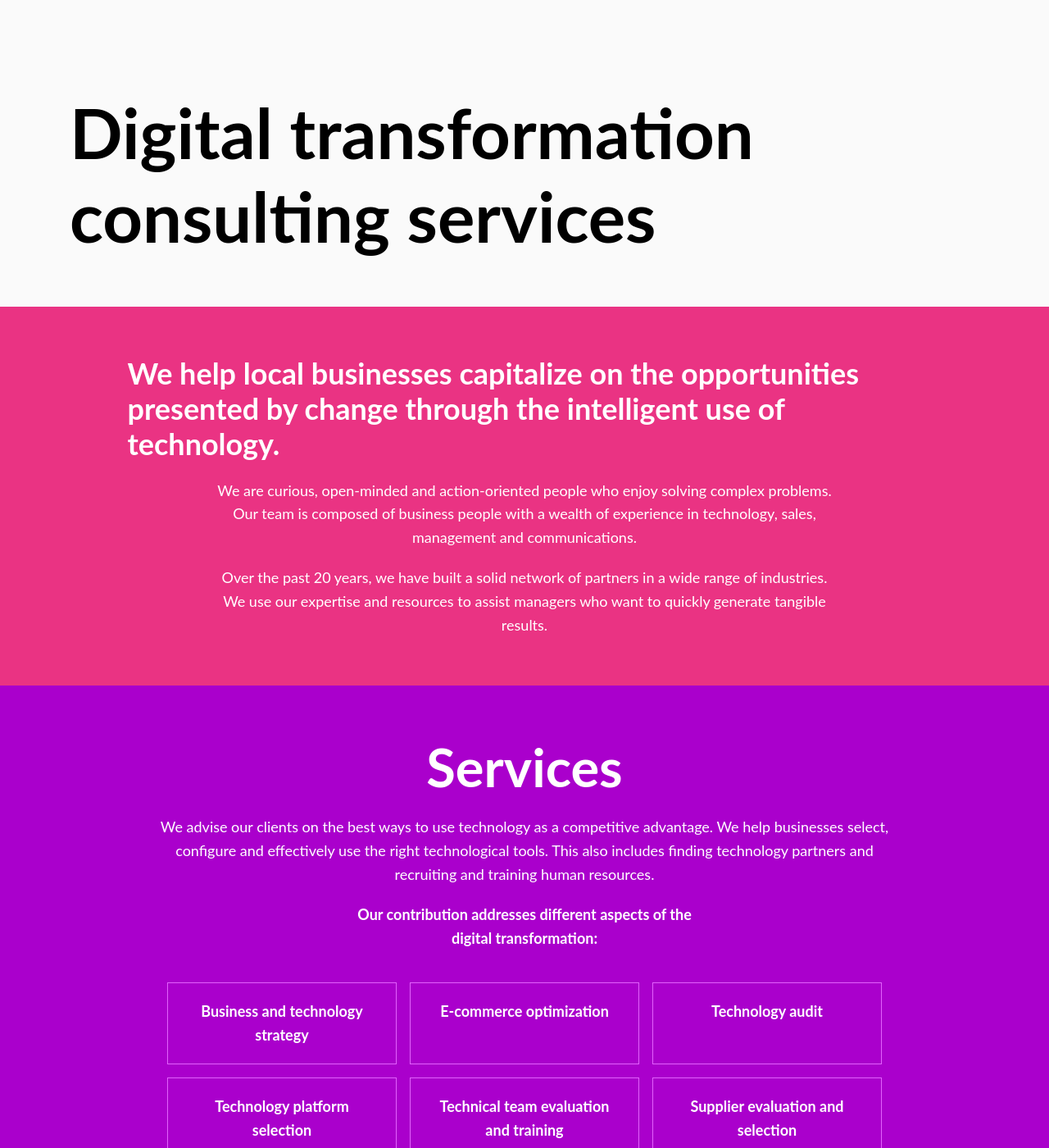
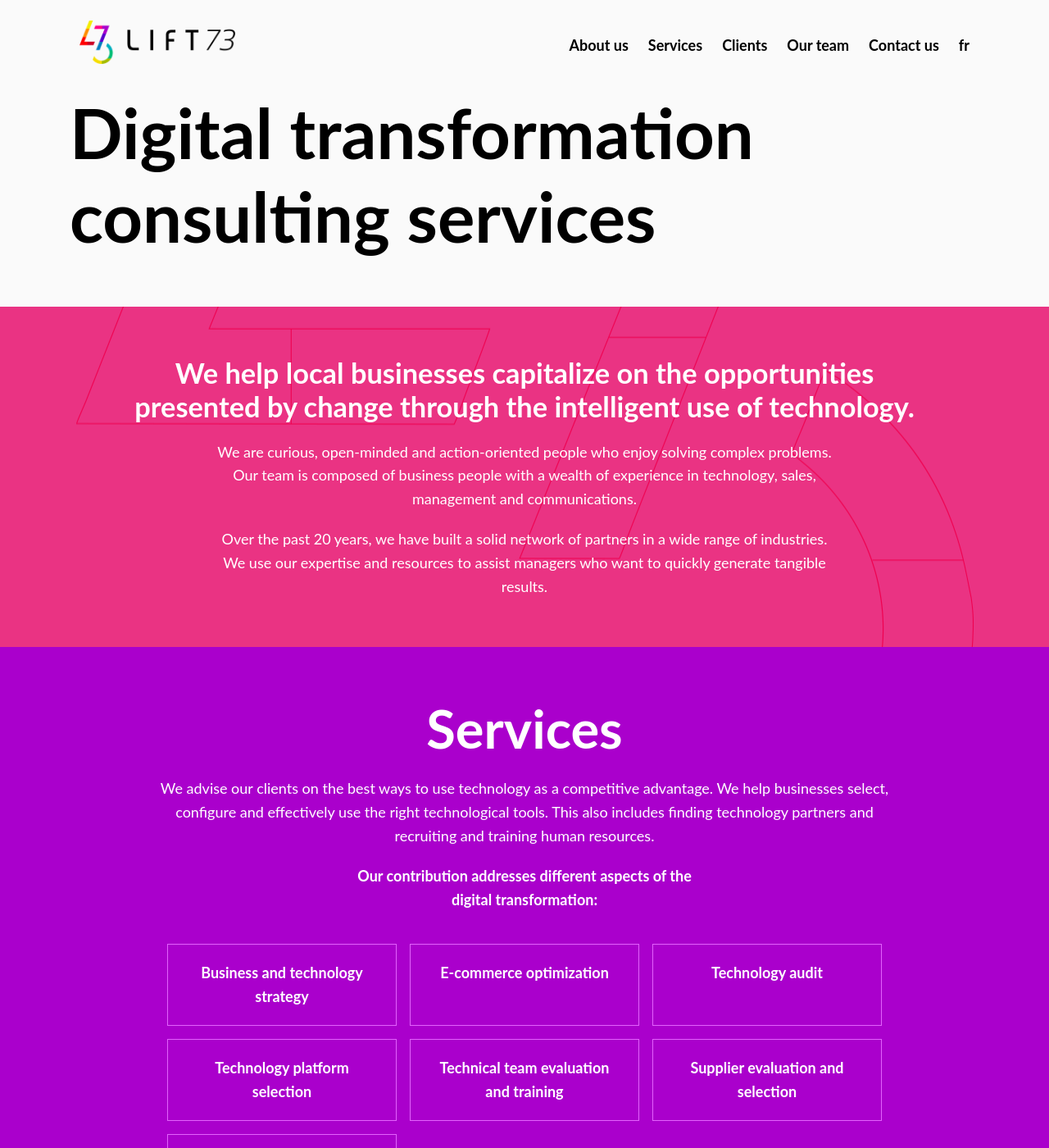
Before and after one commit to tkbmtl/onepage-jekyll-grid, a Jekyll site: the page built from en/index.html, in a window 1280 px wide and 1400 px high. Shown: the whole window at 82% size. Built offline with Jekyll 4.4.1, drawn with Linux system fonts in a browser that asks for light colours; some of the changed text lies outside the part shown.

Commit message:
fixed design and JS for Safari

```diff
--- a/_data/en/logo_clients.json
+++ b/_data/en/logo_clients.json
@@ -2,6 +2,10 @@
     {
         "name": "BDC",
         "img": "bdc@2x.png"
+    },
+    {
+        "name": "Videotron",
+        "img": "Videotron.png"
     },
     {
         "name": "Colabor",
--- a/_data/fr/logo_clients.json
+++ b/_data/fr/logo_clients.json
@@ -2,6 +2,10 @@
     {
         "name": "BDC",
         "img": "bdc@2x.png"
+    },
+    {
+        "name": "Videotron",
+        "img": "Videotron.png"
     },
     {
         "name": "Colabor",
--- a/_includes/footer.html
+++ b/_includes/footer.html
@@ -4,7 +4,7 @@
         <div class="title"><h2>Contact</h2></div>
         <address>
             <ul>
-                <li><a href="tel:+15149999999" class="phone_number">514-999-9999</a></li>
+                <li><a href="tel:+15149925787" class="phone_number">514-992-5787</a></li>
                 <li><a href="mailto:hello@lift73.com">hello@lift73.com</a></li>
                 <li>
                     <a href="https://goo.gl/maps/HFzAESzSZgCM1ZQ86" target="_blank"
--- a/assets/js/main.js
+++ b/assets/js/main.js
@@ -48,9 +48,10 @@
 const hideOnScroll = () => {
     let prevScrollpos = window.pageYOffset;
     window.onscroll = () => {
+        console.log(window.pageYOffset);
         let currentScrollPos
          = window.pageYOffset;
-        if (prevScrollpos > currentScrollPos) {
+        if ((prevScrollpos > currentScrollPos) || window.pageYOffset == 0) {
             document.getElementsByTagName("header")[0].style.top = "0";
         } else {
             document.getElementsByTagName("header")[0].style.top = "-120px";
--- a/en/index.html
+++ b/en/index.html
@@ -16,10 +16,10 @@
 <section class="about" id="about">
     <div class="container">
         <div class="about-tag">
-            <h3>
+            <h4>
                 We help local businesses capitalize on the opportunities presented by change through the intelligent use
                 of technology.
-            </h3>
+            </h4>
             <h5>
                 We are curious, open-minded and action-oriented people who enjoy solving complex problems. Our team is
                 composed of business people with a wealth of experience in technology, sales, management and
--- a/scss/_footer.scss
+++ b/scss/_footer.scss
@@ -3,8 +3,8 @@
 
     .container {
         padding-top: 3.125rem;
-        background: #07070707 url("/assets/images/Logo_Footer@2x.png") no-repeat 95% 100%;
-        background-size: 300px;
+        background: #07070707 url("/assets/images/Footer_Logo.png") no-repeat 95% 100%;
+        background-size: 18.75rem;
     }
 
     address {
--- a/scss/_homepage.scss
+++ b/scss/_homepage.scss
@@ -19,6 +19,7 @@
 
     .container {
         padding: 3.125rem 0;
+        background: url("/assets/images/Pink_outline_logo.png") 50% no-repeat;
     }
     .about-tag {
         display: grid;
--- a/scss/_navbar.scss
+++ b/scss/_navbar.scss
@@ -17,7 +17,7 @@
         justify-content: space-between;
     }
     .logo {
-        max-width: 190px;
+        max-width: 11.875rem;
         height: auto;
     }
 
```
Also changed, not shown: scss/main.css (+4 -3 lines), assets/css/main.min.css, assets/images/Footer_Logo.png (added), assets/images/Pink_outline_logo.png (added), assets/images/clients/Videotron.png (added).
